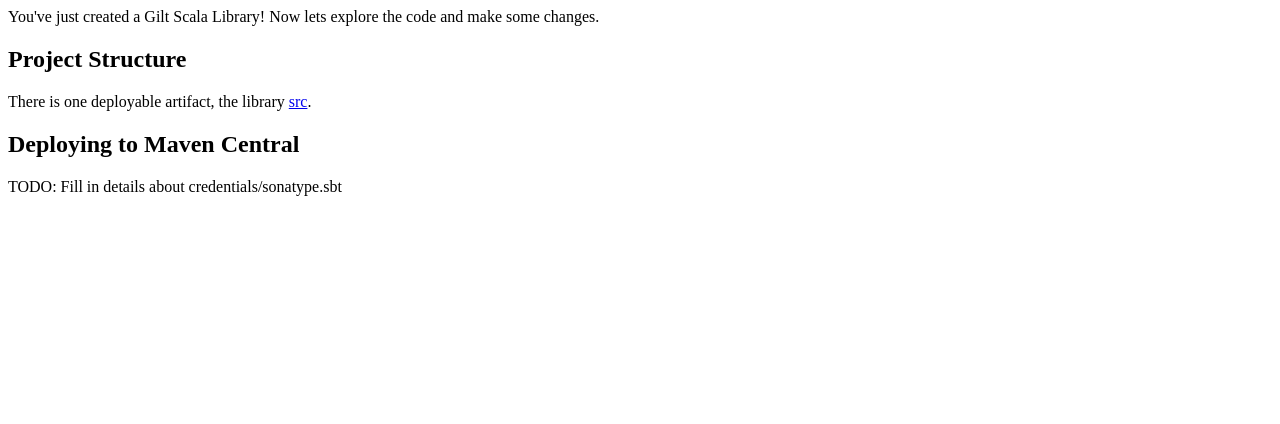
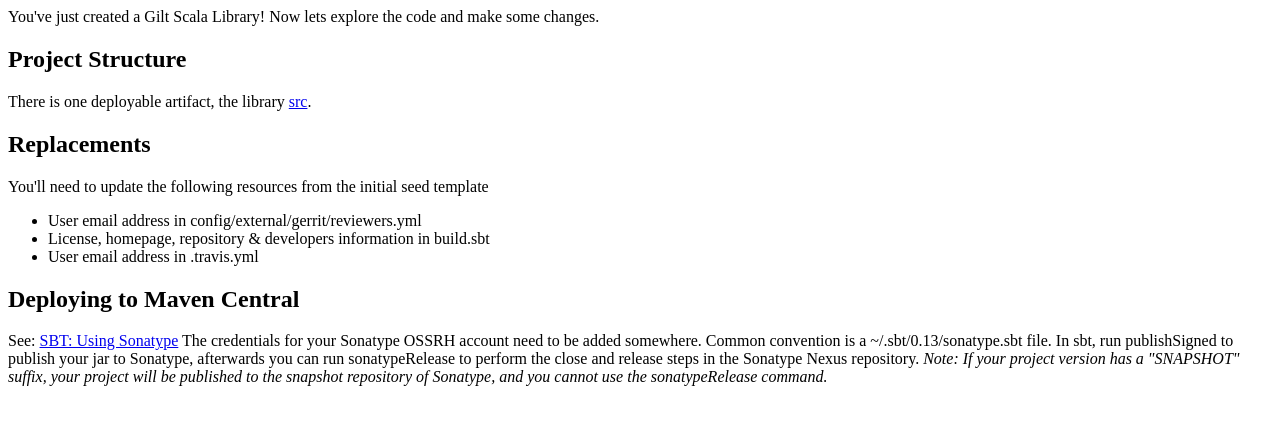
Before and after one commit to gilt/activator-gilt-lib, a plain HTML site: page tutorial/index.html in a window 1280 px wide. Drawn offline with Linux system fonts and the light colour scheme.

Commit message:
Update release steps to sign artifact & update tutorial

```diff
--- a/tutorial/index.html
+++ b/tutorial/index.html
@@ -13,9 +13,31 @@
     	There is one deployable artifact, the library  <a href="#code/src" class="shortcut">src</a>.
     </p>
 
+    <h2>Replacements</h2>
+
+    <p>
+        You'll need to update the following resources from the initial seed template
+	<ul>
+	    <li>User email address in config/external/gerrit/reviewers.yml</li>
+	    <li>License, homepage, repository & developers information in build.sbt</li>
+	    <li>User email address in .travis.yml</li>
+        </ul>
+    </p>
+
     <h2>Deploying to Maven Central</h2>
     <p>
-        TODO: Fill in details about credentials/sonatype.sbt
+        See: <a href="http://www.scala-sbt.org/0.13.2/docs/Community/Using-Sonatype.html">SBT: Using Sonatype</a>
+
+	The credentials for your Sonatype OSSRH account need to be added somewhere.
+	Common convention is a ~/.sbt/0.13/sonatype.sbt file.
+
+	In sbt, run publishSigned to publish your jar to Sonatype, afterwards you can
+	run sonatypeRelease to perform the close and release steps in the Sonatype Nexus repository.
+
+	<em>
+	    Note: If your project version has a "SNAPSHOT" suffix, your project will be published to
+	    the snapshot repository of Sonatype, and you cannot use the sonatypeRelease command.
+        </em>
     </p>
 </div>
 
```
Also changed, not shown: 1 other file.
